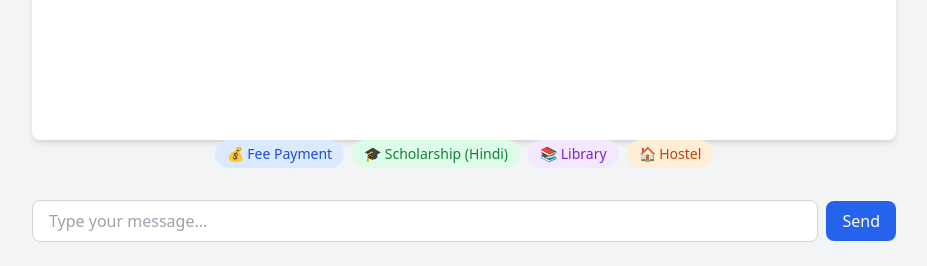
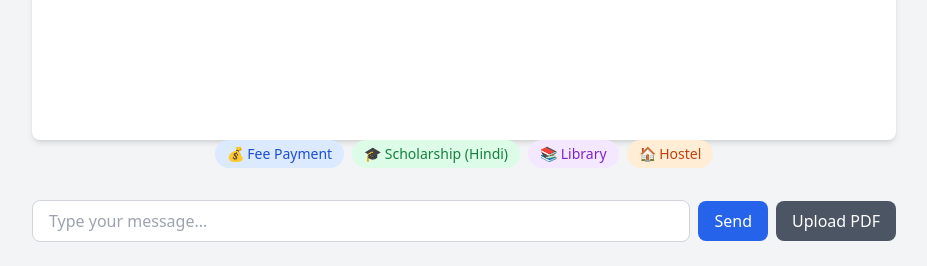
Before and after one commit to IDKSAM27/Chatbot, a Flask app: page /chat/ in a window 1280 px wide. Shown: the part 534-800 px from the top of the page, without its empty margins (176-1103 px from the left). Run offline with Flask 3, Linux system fonts and the light colour scheme; the visitor is signed in with stand-in values (Sample User, id 1); parts of the project's set-up code (start-up, migrations or seed data) failed here and were passed over; some libraries are stand-ins or nearby versions.

Commit message:
Upload button added in chat.jinja

```diff
--- a/src/templates/chat.jinja
+++ b/src/templates/chat.jinja
@@ -52,6 +52,12 @@
         <button type="submit"
                 class="px-4 py-2 bg-blue-600 text-white rounded-lg hover:bg-blue-700 transition">
             Send
+        </button>
+
+        <button type="button"
+            @click="window.location.href='/admin/documents'"
+            class="px-4 py-2 bg-gray-600 text-white rounded-lg hover:bg-gray-700 transition">
+            Upload PDF
         </button>
     </form>
 
```
Also changed, not shown: campus_knowledge_base.db.
